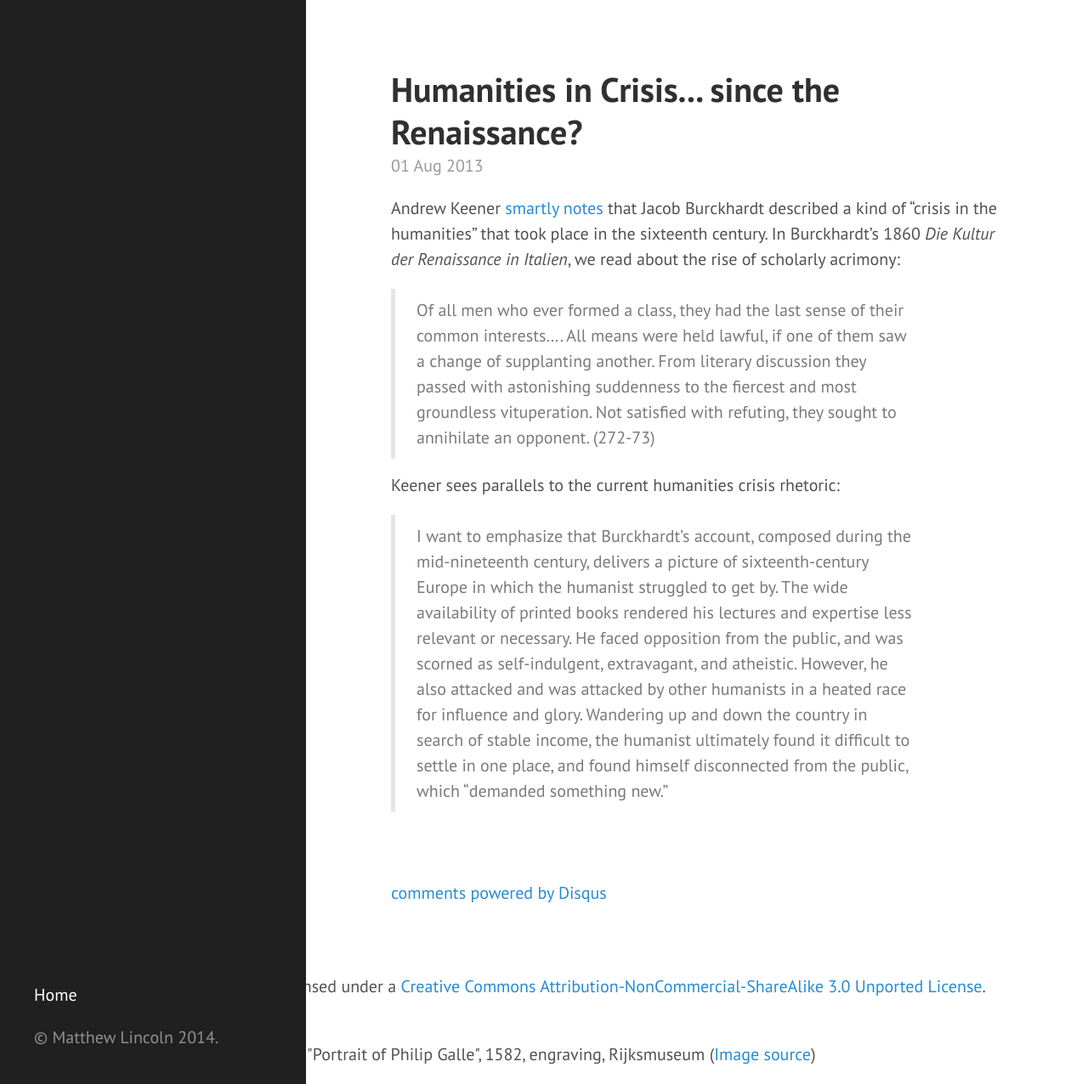
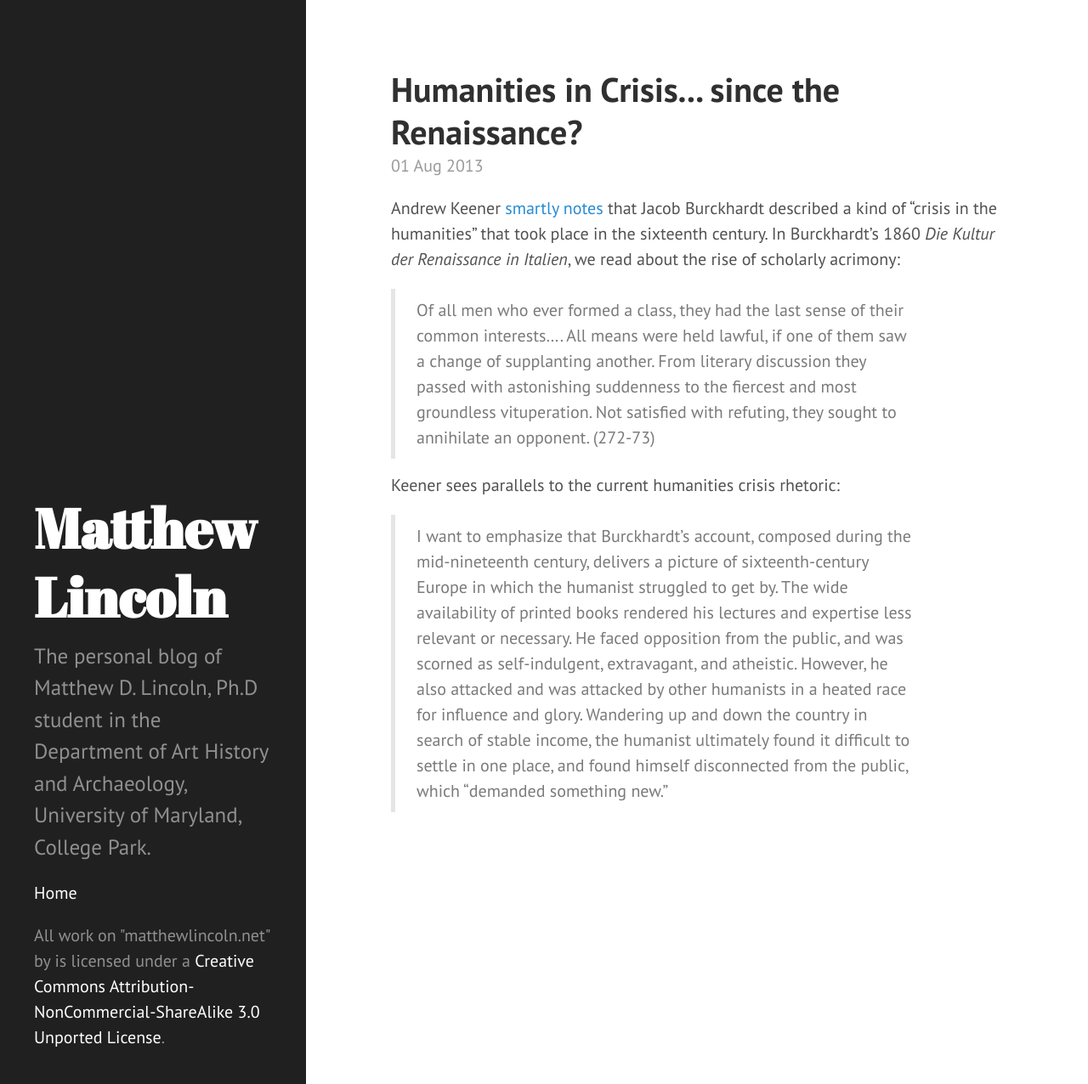
Before and after one commit to mdlincoln/mdlincoln.github.io, a Jekyll site: the page built from _posts/2013-08-01-humanities-in-crisis-since-the-renaissance.md, in a window 1280 px wide and 1276 px high. Shown: the whole window at 85% size. Built offline with Jekyll 4.4.1, drawn with Linux system fonts in a browser that asks for light colours; comment, search, counter and statistics services are not loaded.

Commit message:
Move footer info and description into sidebar

```diff
--- a/_includes/footer.html
+++ /dev/null
@@ -1,9 +0,0 @@
-<p class="license">All work on "<span xmlns:dct="http://purl.org/dc/terms/" property="dct:title">matthewlincoln.net</span>" by <span xmlns:cc="http://creativecommons.org/ns#" property="cc:attributionName">{{ site.data.contact.name }}</span> is licensed under a <a rel="license" href="http://creativecommons.org/licenses/by-nc-sa/3.0/deed.en_US">Creative Commons Attribution-NonCommercial-ShareAlike 3.0 Unported License</a>.</p>
-<p class="colophon">Powered by <a href="http://jekyllrb.com">Jekyll</a> and <a href="https://help.github.com/articles/using-jekyll-with-pages">GitHub Pages</a>
-<br/>
-Banner image: {{ site.data.site.banner.name }} (<a href="{{ site.data.site.banner.source }}">Image source</a>)</p>
-
-{% if site.enable_analytics %}
-<!-- Google Analytics -->
-{% include googleanalytics.js %}
-{% endif %}
--- a/_includes/html_head.html
+++ b/_includes/html_head.html
@@ -23,3 +23,8 @@
 
 <!-- Fonts -->
 <link href='http://fonts.googleapis.com/css?family=Ubuntu+Mono|Ubuntu|Open+Sans:300italic,300' rel='stylesheet' type='text/css'>
+
+{% if site.enable_analytics %}
+<!-- Google Analytics -->
+{% include googleanalytics.js %}
+{% endif %}
--- a/_includes/sidebar.html
+++ b/_includes/sidebar.html
@@ -1,8 +1,8 @@
 <div class="sidebar">
   <div class="container sidebar-sticky">
     <div class="sidebar-about">
-      <h1>{{ site.title }}</h1>
-      <p class="lead">{{ site.description }}</p>
+      <h1>{{ site.data.site.title }}</h1>
+      <p class="lead">{{ site.data.site.description }}</p>
     </div>
 
     <ul class="sidebar-nav">
@@ -26,6 +26,6 @@
       {% endfor %}
     </ul>
 
-    <p>&copy; Matthew Lincoln {{ site.time | date: '%Y' }}.</p>
+    <p class="license">All work on "<span xmlns:dct="http://purl.org/dc/terms/" property="dct:title">matthewlincoln.net</span>" by <span xmlns:cc="http://creativecommons.org/ns#" property="cc:attributionName">{{ site.data.contact.name }}</span> is licensed under a <a rel="license" href="http://creativecommons.org/licenses/by-nc-sa/3.0/deed.en_US">Creative Commons Attribution-NonCommercial-ShareAlike 3.0 Unported License</a>.</p>
   </div>
 </div>
--- a/_layouts/default.html
+++ b/_layouts/default.html
@@ -13,8 +13,5 @@
 					{% endif %}
 					{{ content }}
 				</div>
-				<footer>
-					{% include footer.html %}
-				</footer>
 		</body>
 </html>
--- a/_layouts/post.html
+++ b/_layouts/post.html
@@ -1,10 +1,18 @@
 ---
 layout: default
 ---
+{% include coins.html %}
+
 <div class="post">
   <h1 class="post-title">{{ page.title }}</h1>
   <span class="post-date">{{ page.date | date_to_string }}</span>
   {{ content }}
 </div>
 
-{% include disqus.html %}
+{% if site.enable_disqus %}
+{% if page.comments %}
+	<section class="comments">
+	{% include disqus.html %}
+	</section>
+{% endif %}
+{% endif %}
```
